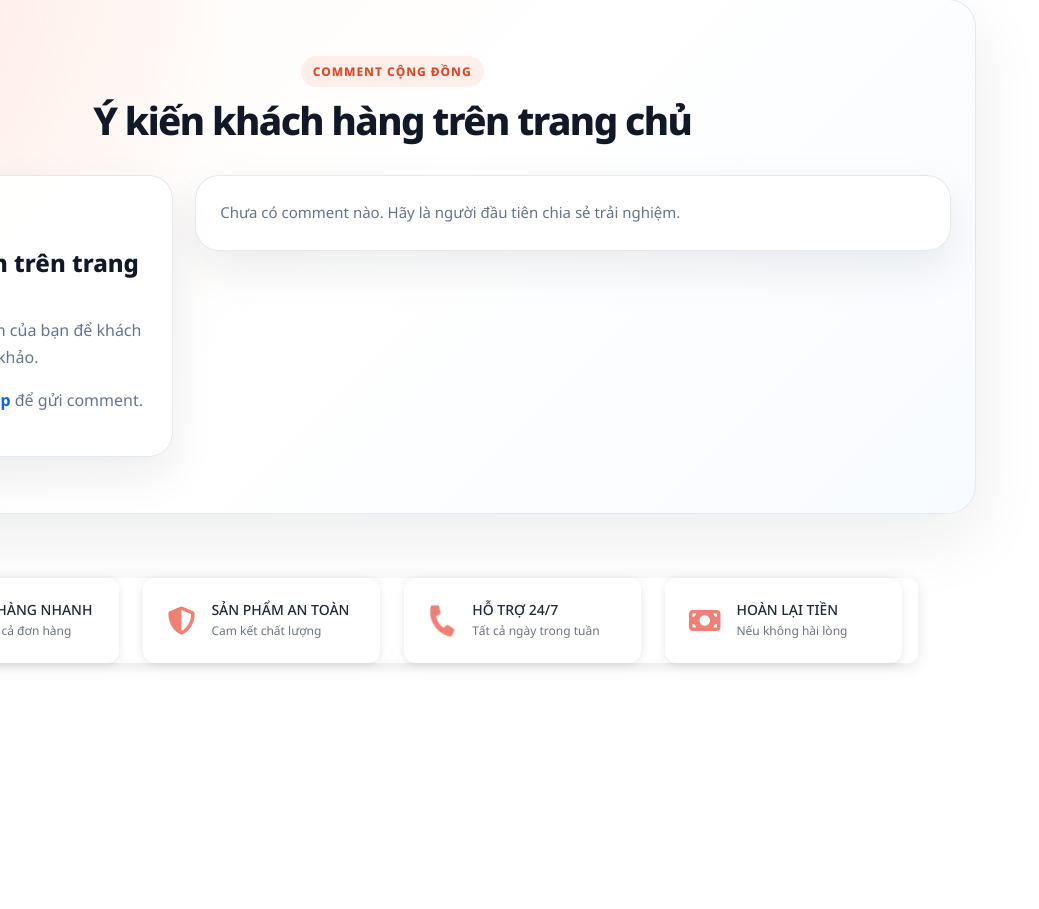
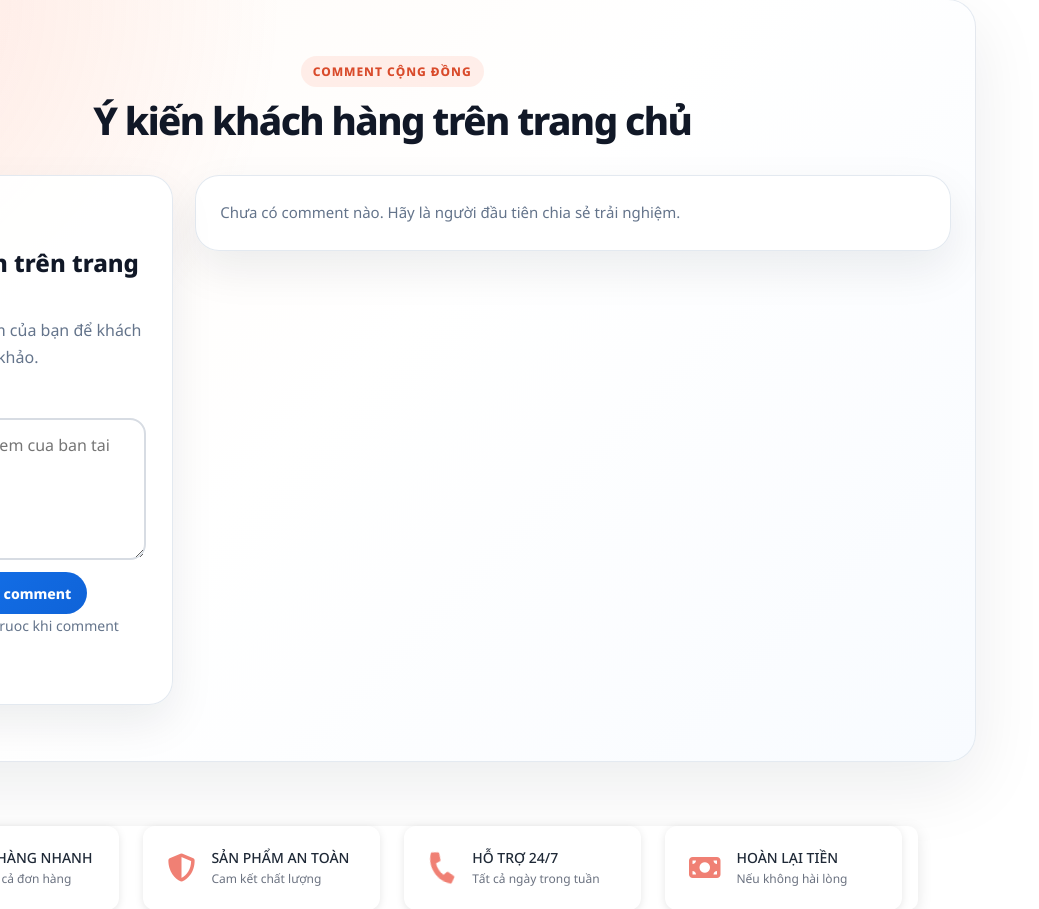
Before and after one commit to hoanganhtruc1501/webdoanvat, a Django app: template snackstore/apps/snacks/templates/snacks/snack_list.html in a window 1280 px wide; the page is wider, and only the part inside the window is pictured. Shown: the part 911-1820 px from the top of that part, without its empty margins (0-1039 px from the left). Before the commit the page ends 1580 px from the top of that part, so only its background shows below. Run offline with Django 5.2, Linux system fonts and the light colour scheme; the template is opened without the code that fills it, so the values that code supplies are empty.

Commit message:
Update Vietnamese text and styles in reviews.html

```diff
--- a/snackstore/templates/components/reviews.html
+++ b/snackstore/templates/components/reviews.html
@@ -169,6 +169,18 @@
       background: #fff;
     }
 
+    .home-comment-login-link {
+      color: #fff;
+      background: linear-gradient(135deg, #1677f2, #0f63d8);
+    }
+
+    .home-comment-login-note {
+      margin: 0;
+      color: #64748b;
+      font-size: 14px;
+      line-height: 1.7;
+    }
+
     .home-comment-login-note a {
       color: #0f63d8;
       font-weight: 700;
@@ -311,7 +323,7 @@
   <div class="reviews-inner">
     <div class="reviews-header">
       <span class="reviews-eyebrow">Comment cộng đồng</span>
-      <h2 id="reviews-title">Ý kiến khách hàng trên trang chủ </h2>
+      <h2 id="reviews-title">Ý kiến khách hàng trên trang chủ</h2>
     </div>
 
     <div class="community-comments">
@@ -321,12 +333,11 @@
         <h3>Chỉnh sửa comment</h3>
         <p>Cập nhật nội dung rồi bấm lưu để thay đổi comment hiện tại.</p>
         {% else %}
-        <span class="compose-tag">Comment mới </span>
-        <h3>Để lại ý kiến trên trang  chủ</h3>
+        <span class="compose-tag">Comment moi</span>
+        <h3>Để lại ý kiến trên trang chủ</h3>
         <p>Chia sẻ trải nghiệm của bạn để khách hàng có thể tham khảo.</p>
         {% endif %}
 
-        {% if user.is_authenticated %}
         <form method="post" class="home-comment-form">
           {% csrf_token %}
           {% if editing_comment %}
@@ -336,12 +347,31 @@
           <input type="hidden" name="action" value="create" />
           {% endif %}
 
-          <label class="comment-label" for="{{ home_comment_form.comment.id_for_label }}">
-            Noi dung comment
+          <label class="comment-label" for="home-comment-input">
+            Nội dung comment
           </label>
-          {{ home_comment_form.comment }} {{ home_comment_form.comment.errors }}
+          <textarea
+            id="home-comment-input"
+            name="comment"
+            class="home-comment-control"
+            rows="5"
+            placeholder="Chia se trai nghiem cua ban tai Snackstore"
+            style="
+              display: block;
+              width: 100%;
+              min-height: 132px;
+              padding: 14px 16px;
+              border: 2px solid #d7dce3;
+              border-radius: 16px;
+              background: #fff;
+              color: #111827;
+              resize: vertical;
+            "
+          >{{ home_comment_form.comment.value|default_if_none:'' }}</textarea>
+          {{ home_comment_form.comment.errors }}
 
           <div class="form-actions">
+            {% if user.is_authenticated %}
             <button type="submit" class="home-comment-submit">
               {% if editing_comment %}Cập nhật comment{% else %}Gửi comment{% endif %}
             </button>
@@ -350,15 +380,24 @@
               Huy
             </a>
             {% endif %}
+            {% else %}
+            <a
+              href="{% url 'snacks:login' %}?next={{ request.get_full_path|urlencode }}"
+              class="home-comment-submit home-comment-login-link"
+            >
+              Dang nhap de gui comment
+            </a>
+            {% endif %}
           </div>
         </form>
-        {% else %}
+
+        {% if not user.is_authenticated %}
         <p class="home-comment-login-note">
-          Vui lòng
+          Ban can
           <a href="{% url 'snacks:login' %}?next={{ request.get_full_path|urlencode }}">
-            đăng nhập
+            dang nhap
           </a>
-          để gửi comment.
+          truoc khi comment duoc luu.
         </p>
         {% endif %}
       </div>
@@ -391,7 +430,7 @@
               {% csrf_token %}
               <input type="hidden" name="action" value="delete" />
               <input type="hidden" name="comment_id" value="{{ home_comment.id }}" />
-              <button type="submit" class="comment-delete-btn">Xóa</button>
+              <button type="submit" class="comment-delete-btn">Xoa</button>
             </form>
             <span class="comment-owner-note">Comment của bạn</span>
           </div>
```
